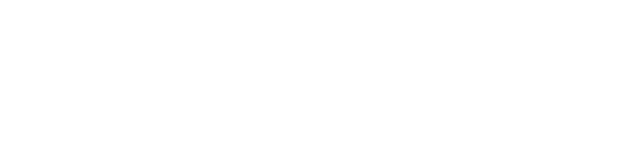
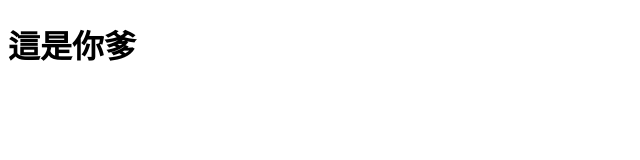
Before and after one commit to Vope17/trygit, a plain HTML site: page index.html in a window 1280 px wide. Shown: the whole page, without its empty margins (0-640 px from the left). Drawn offline with Linux system fonts and the light colour scheme.

Commit message:
添加h1標籤

```diff
--- a/index.html
+++ b/index.html
@@ -7,6 +7,6 @@
     <title>這是我的網站</title>
 </head>
 <body>
-
+    <h1>這是你爹</h1>
 </body>
 </html>
```
